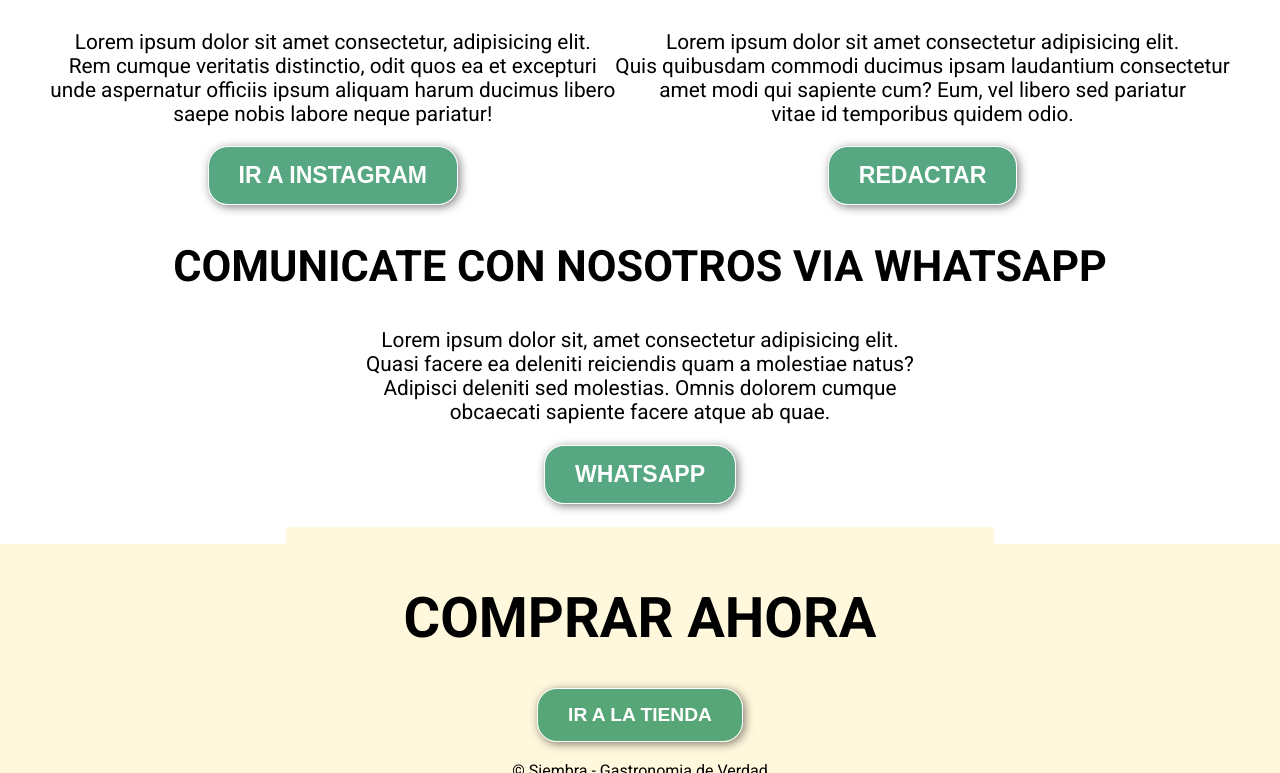
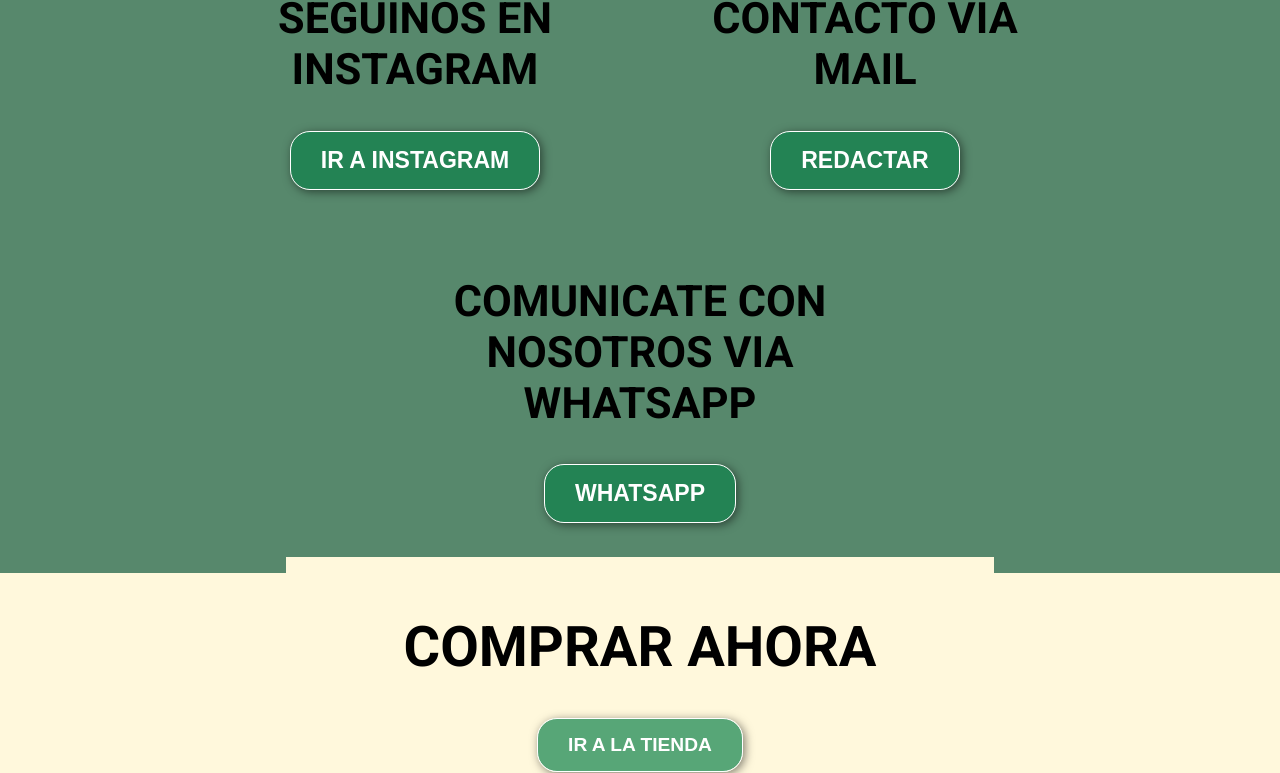
Before and after one commit to leonardoalva/siembra-01, a plain HTML site: page pages/contacto.html in a window 1280 px wide. Shown: the part 733-1506 px from the top of the page. Drawn offline with Linux system fonts and the light colour scheme.

Commit message:
background color de cartas de contacto

```diff
--- a/pages/contacto.html
+++ b/pages/contacto.html
@@ -35,12 +35,12 @@
 </header>
 <main>
 <!-----------------CONTACTOS DISPONIBLES--------------->
-<div class="container">
+<div class="container" id="container-contact">
     <div id="contact" class="contact">
 
         <div class="instagram">
             <h2>SEGUINOS EN INSTAGRAM</h2>
-            <p>Lorem ipsum dolor sit amet consectetur, adipisicing elit. <br>
+            <p hidden>Lorem ipsum dolor sit amet consectetur, adipisicing elit. <br>
                  Rem cumque veritatis distinctio, odit quos ea et excepturi <br>
                   unde aspernatur officiis ipsum aliquam harum ducimus libero <br>
                    saepe nobis labore neque pariatur!</p>
@@ -48,9 +48,10 @@
                 <button type="submit">IR A INSTAGRAM</button>
             </a>
             </div>
+
         <div class="email">
             <h2>CONTACTO VIA MAIL</h2>
-            <p>Lorem ipsum dolor sit amet consectetur adipisicing elit. <br>
+            <p hidden>Lorem ipsum dolor sit amet consectetur adipisicing elit. <br>
                  Quis quibusdam commodi ducimus ipsam laudantium consectetur <br>
                  amet modi qui sapiente cum? Eum, vel libero sed pariatur <br>
                  vitae id temporibus quidem odio.</p>
@@ -58,9 +59,10 @@
                 <button type="submit">REDACTAR</button>
             </a>
         </div>
+
         <div class="wsp-contacto">
             <h2>COMUNICATE CON NOSOTROS VIA WHATSAPP</h2>
-            <p>Lorem ipsum dolor sit, amet consectetur adipisicing elit. <br>
+            <p hidden>Lorem ipsum dolor sit, amet consectetur adipisicing elit. <br>
                  Quasi facere ea deleniti reiciendis quam a molestiae natus? <br>
                  Adipisci deleniti sed molestias. Omnis dolorem cumque <br>
                  obcaecati sapiente facere atque ab quae.</p>
--- a/style.css
+++ b/style.css
@@ -100,7 +100,7 @@ nav ul {
     padding: 4px;
 }
 
- /* ------------------TEXTO DE LOGO ------------------- */
+ /* ----------------------------------------------TEXTO DE LOGO ------------------- */
 .logo {
 
     text-align: center;
@@ -127,7 +127,7 @@ footer {
     padding: 20px 15px;
 }
 
-/*--------------- SECCION DE BANNER LOGO---------------------------*/
+/*----------------------------------- SECCION DE BANNER LOGO---------------------------*/
 header section #hero {
     background-image: linear-gradient(
         0deg,
@@ -150,7 +150,7 @@ section {
     width: 100%;
 }
 
-/*------------------ DIV DE LA TABLA DE HORARIOS-----------------------*/
+/*---------------------------- DIV DE LA TABLA DE HORARIOS-----------------------*/
 main div.horarios div.container  {
     font-family: "Roboto", serif;
     background-color: #57886c;
@@ -166,14 +166,14 @@ main div.horarios div.container  {
     margin: 0;
 }
 
-/*----------------------TABLA DE HORARIOS----------------------------*/
+/*------------------------------TABLA DE HORARIOS----------------------------*/
 .tabla-horario, .tabla-horario th, .tabla-horario td {
     padding: 10px;
     font-size: 1.3em;
     text-shadow: 2px 2px 5px grey;
 }
 
-/* <!------------------ FORMULARIO DE SUSCRIPCION ----------------> */
+/* <!-------------------------- FORMULARIO DE SUSCRIPCION -----------------------> */
 div.formulario-subs {
     color: black;
     background-color: rgb(221, 221, 221);
@@ -195,25 +195,48 @@ div div div form {
     padding-bottom: 60px;
 }
 
-/* comentarios */
+
+/* ------------------------------CONTACTO -----------------------------------*/
+#container-contact  {
+    background-color: #57886c;
+}
+
+div.contact {
+    padding: 50px 15px 50px 15px;
+    display: flex;
+    gap: 50px;
+    flex-wrap: wrap;
+    justify-content: center;
+
+}
+
+/*--------------------------------- CLASES DE CONTACTOS -------------------- */
+.instagram{
+    width: 30%;
+}
+
+.email{
+    width: 30%;
+}
+
+.wsp-contacto{
+    width: 30%;
+}
+
+/* ---------------------------------MAPA DE COMO LLEGAR -------------------------- */
+#mapa-iframe {
+    width: 100%;
+    height: 50vw;
+}
+
+
+
+/* ----------------------------------comentarios-------------------------- */
 main div div img {
     width: 40%;
 }
 
-/* --------------------------CONTACTO ----------------------*/
 
-
-div.contact {
-    display: flex;
-    flex-wrap: wrap;
-    justify-content: center;
-    padding-bottom: 40px;
-}
-
-#mapa-iframe {
-    width: 100%;
-    height: 50vw;
-}
 
 /*----------------------------- flexbox para imagenes de comentarios ---------------- */
 
```
